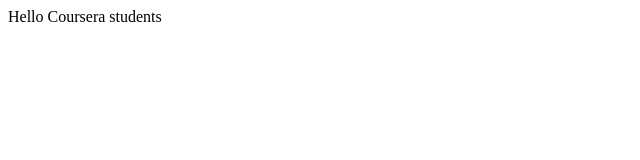
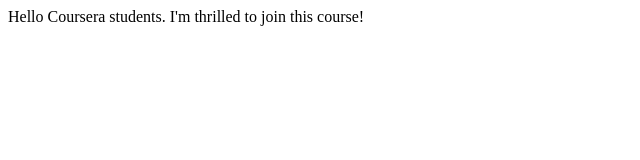
Before and after one commit to akakniven/Test3, a plain HTML site: page index.html in a window 1280 px wide. Shown: the whole page, without its empty margins (0-640 px from the left). Drawn offline with Linux system fonts and the light colour scheme.

Commit message:
Second web file

```diff
--- a/index.html
+++ b/index.html
@@ -5,6 +5,7 @@
     <title>Hello Coursera</title>
   </head>
   <body>
-    Hello Coursera students
+    Hello Coursera students.
+    I'm thrilled to join this course!
   </body>
 </html>
```
